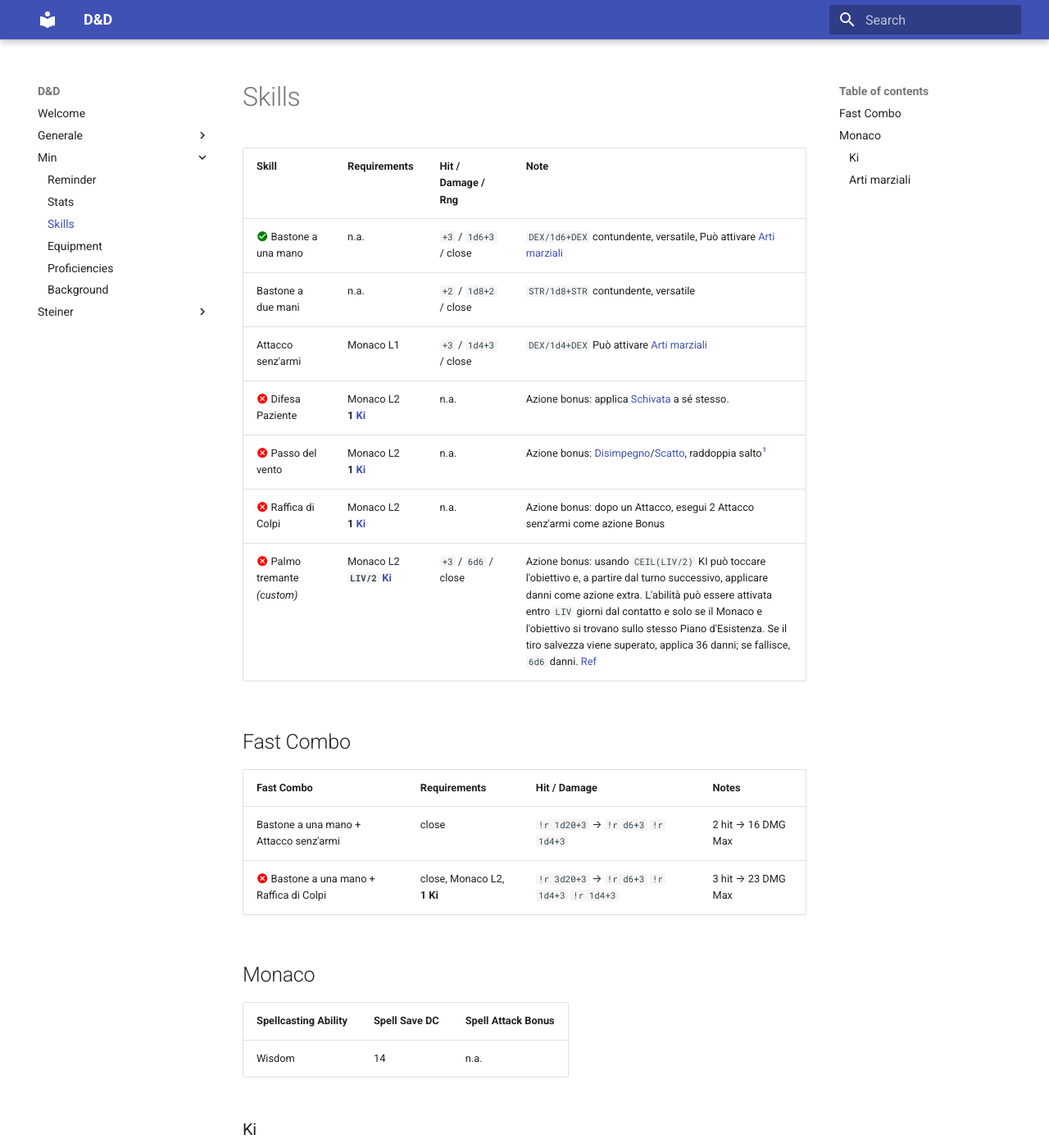
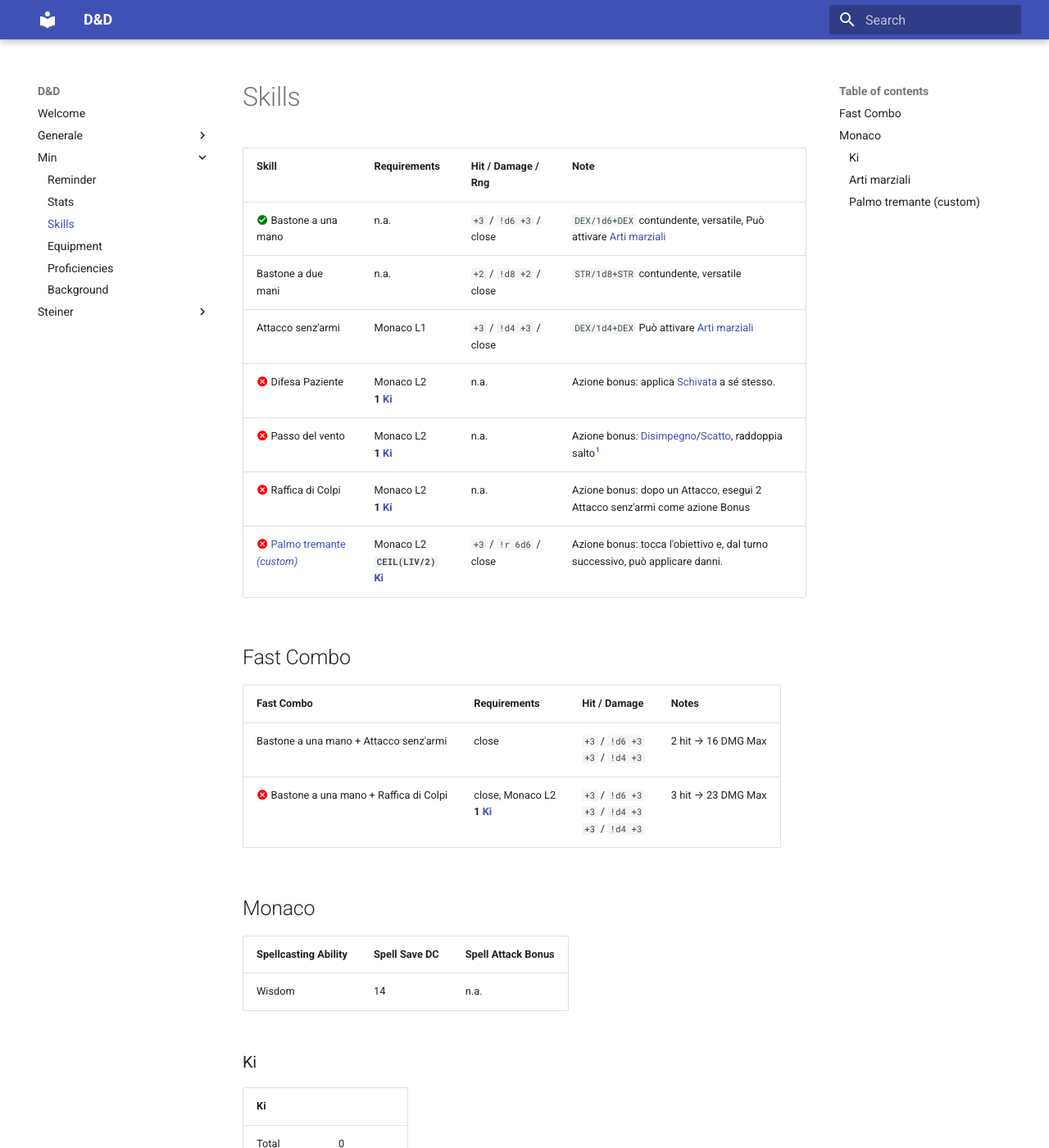
Before and after one commit to vitalegi/dungeons-and-dragons-docs, an MkDocs documentation site: the page built from docs/Min/02.skills.md, in a window 1280 px wide and 1400 px high. Shown: the whole window at 82% size. Built offline with MkDocs 1.6.1 and Material for MkDocs 9.7.7, drawn with Linux system fonts in a browser that asks for light colours; some of the changed text lies outside the part shown.

Commit message:
formatting

```diff
--- a/docs/Min/02.skills.md
+++ b/docs/Min/02.skills.md
@@ -2,20 +2,20 @@
 
 | Skill                    | Requirements | Hit / Damage / Rng      | Note                     |
 | ------------------------ | ------------ | ----------------- | ------------------------ |
-| :material-check-circle:{: .highlight } Bastone a una mano | n.a. | `+3` / `1d6+3` / close | `DEX/1d6+DEX` contundente, versatile, Può attivare [Arti marziali](#arti-marziali) |
-| Bastone a due mani       | n.a.        | `+2` / `1d8+2` / close | `STR/1d8+STR` contundente, versatile |
-| Attacco senz'armi        | Monaco L1   | `+3` / `1d4+3` / close | `DEX/1d4+DEX` Può attivare [Arti marziali](#arti-marziali) |
+| :material-check-circle:{: .highlight } Bastone a una mano | n.a. | `+3` / `!d6 +3` / close | `DEX/1d6+DEX` contundente, versatile, Può attivare [Arti marziali](#arti-marziali) |
+| Bastone a due mani       | n.a.        | `+2` / `!d8 +2` / close | `STR/1d8+STR` contundente, versatile |
+| Attacco senz'armi        | Monaco L1   | `+3` / `!d4 +3` / close | `DEX/1d4+DEX` Può attivare [Arti marziali](#arti-marziali) |
 | :material-close-circle:{: .forbidden } Difesa Paziente | Monaco L2<br>__1 [Ki](#ki)__ | n.a. | Azione bonus: applica [Schivata](https://dungeonsanddragons.fandom.com/it/wiki/Combattimento#Schivata:) a sé stesso. |
 | :material-close-circle:{: .forbidden } Passo del vento | Monaco L2<br>__1 [Ki](#ki)__ | n.a. | Azione bonus: [Disimpegno](https://dungeonsanddragons.fandom.com/it/wiki/Combattimento#Disimpegno:)/[Scatto](https://dungeonsanddragons.fandom.com/it/wiki/Combattimento#Scatto:), raddoppia salto[^1] |
 | :material-close-circle:{: .forbidden } Raffica di Colpi | Monaco L2<br>__1 [Ki](#ki)__ | n.a. | Azione bonus: dopo un Attacco, esegui 2 Attacco senz'armi come azione Bonus |
-| :material-close-circle:{: .forbidden } Palmo tremante _(custom)_ | Monaco L2<br>__`LIV/2` [Ki](#ki)__ | `+3` / `6d6` / close | Azione bonus: usando `CEIL(LIV/2)` KI può toccare l'obiettivo e, a partire dal turno successivo, applicare danni come azione extra. L'abilità può essere attivata entro `LIV` giorni dal contatto e solo se il Monaco e l'obiettivo si trovano sullo stesso Piano d'Esistenza. Se il tiro salvezza viene superato, applica 36 danni; se fallisce, `6d6` danni. [Ref](https://dungeonsanddragons.fandom.com/it/wiki/Tradizioni_Monastiche#Palmo_Tremante) |
+| :material-close-circle:{: .forbidden } [Palmo tremante _(custom)_](#palmo-tremante-custom) | Monaco L2<br>__`CEIL(LIV/2)` [Ki](#ki)__ | `+3` / `!r 6d6` / close | Azione bonus: tocca l'obiettivo e, dal turno successivo, può applicare danni. |
 
 ## Fast Combo
 
 | Fast Combo                | Requirements | Hit / Damage | Notes |
 | ------------------------- | ----------- | ------------------ | ----- |
-| Bastone a una mano + Attacco senz'armi | close | `!r 1d20+3` &rarr; `!r d6+3` `!r 1d4+3` | 2 hit &rarr; 16 DMG Max |
-| :material-close-circle:{: .forbidden } Bastone a una mano + Raffica di Colpi | close, Monaco L2, __1 Ki__ | `!r 3d20+3` &rarr; `!r d6+3` `!r 1d4+3` `!r 1d4+3` | 3 hit &rarr; 23 DMG Max |
+| Bastone a una mano + Attacco senz'armi | close | `+3` / `!d6 +3` <br>`+3` / `!d4 +3` | 2 hit &rarr; 16 DMG Max |
+| :material-close-circle:{: .forbidden } Bastone a una mano + Raffica di Colpi | close, Monaco L2<br>__1 [Ki](#ki)__ | `+3` / `!d6 +3`<br>`+3` / `!d4 +3`<br>`+3` / `!d4 +3` | 3 hit &rarr; 23 DMG Max |
 
 ## Monaco
 
@@ -44,4 +44,8 @@ Allora:
 - Si può usare 1d4 come danno (vedi tabella a p.90 PH ITA, colonna "Arti marziali")
 - se non già usata, si può usare Azione Bonus: Attacco senz'armi
 
+### Palmo tremante _(custom)_
+
+Azione bonus: usando `CEIL(LIV/2)` KI può toccare l'obiettivo e, a partire dal turno successivo, applicare danni come azione extra. L'abilità può essere attivata entro `LIV` giorni dal contatto e solo se il Monaco e l'obiettivo si trovano sullo stesso Piano d'Esistenza. Se il tiro salvezza viene superato, applica 36 danni; se fallisce, `6d6` danni. [Ref](https://dungeonsanddragons.fandom.com/it/wiki/Tradizioni_Monastiche#Palmo_Tremante)
+
 [^1]: Applica [Disimpegno](https://dungeonsanddragons.fandom.com/it/wiki/Combattimento#Disimpegno:)/[Scatto](https://dungeonsanddragons.fandom.com/it/wiki/Combattimento#Scatto:) come azione bonus nel turno, distanza di salto raddoppia
```
